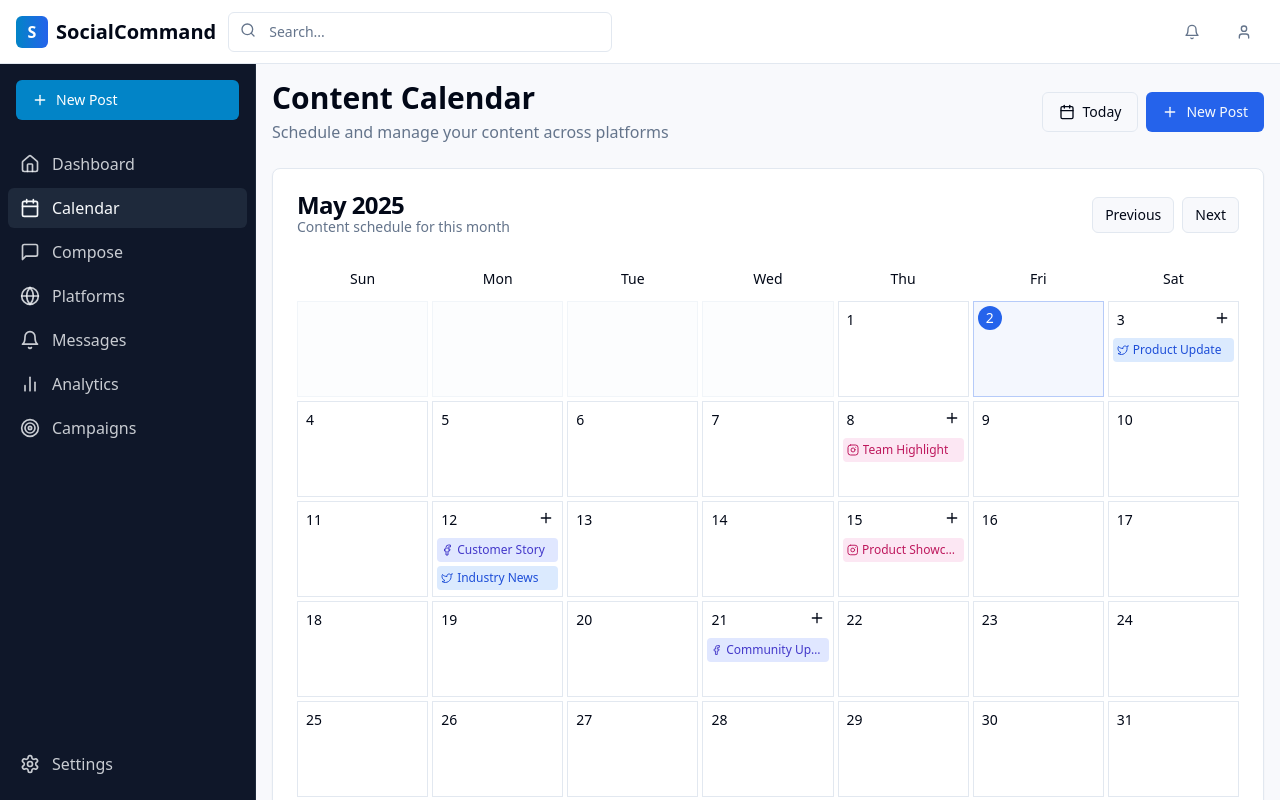
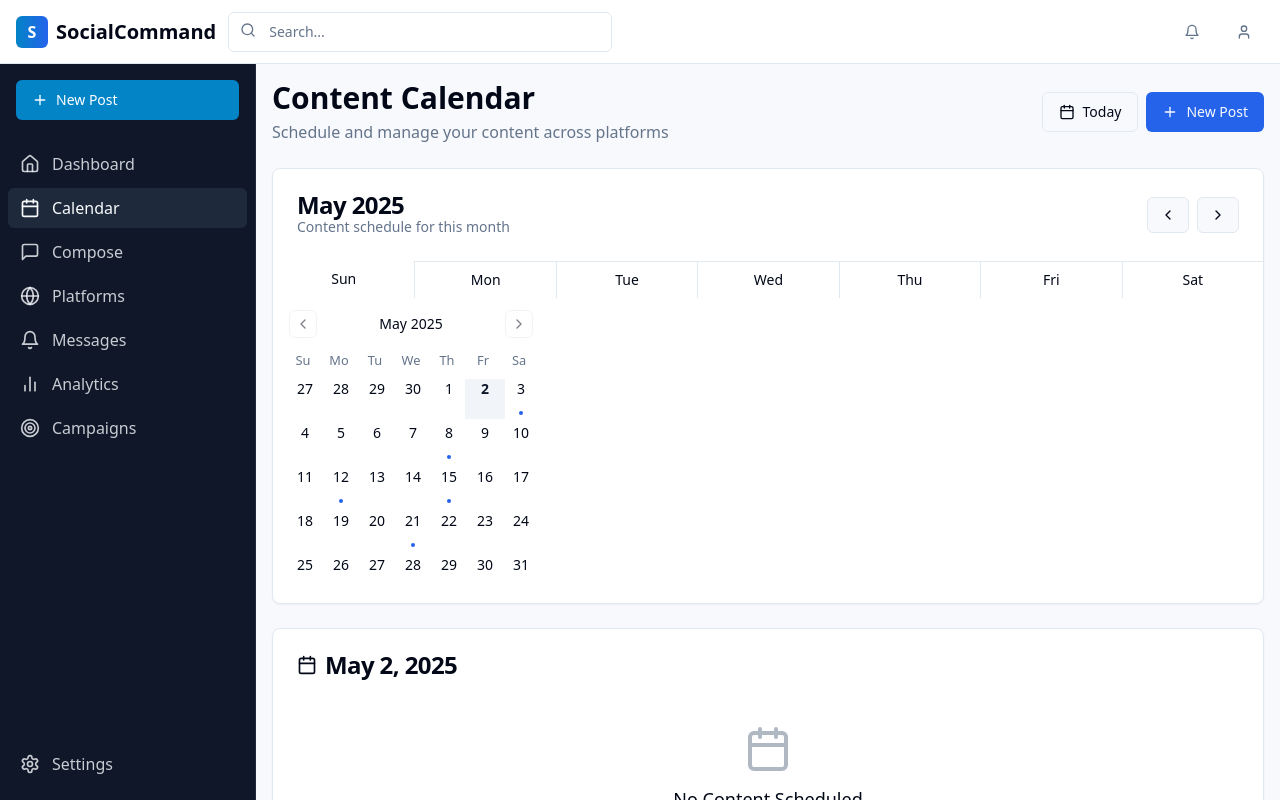
Before and after one commit to krischai73/open-social-command-center, a React (Vite) app: page /calendar in a window 1280 px wide. Built offline with nearby package versions, Linux system fonts and the light colour scheme.

Commit message:
Refactor: Apply UI components
Apply the UI components to the application.

```diff
--- a/src/components/ui/calendar.tsx
+++ b/src/components/ui/calendar.tsx
@@ -1,3 +1,4 @@
+
 import * as React from "react";
 import { ChevronLeft, ChevronRight } from "lucide-react";
 import { DayPicker } from "react-day-picker";
@@ -11,6 +12,7 @@ function Calendar({
   className,
   classNames,
   showOutsideDays = true,
+  components,
   ...props
 }: CalendarProps) {
   return (
@@ -37,7 +39,7 @@ function Calendar({
         cell: "h-9 w-9 text-center text-sm p-0 relative [&:has([aria-selected].day-range-end)]:rounded-r-md [&:has([aria-selected].day-outside)]:bg-accent/50 [&:has([aria-selected])]:bg-accent first:[&:has([aria-selected])]:rounded-l-md last:[&:has([aria-selected])]:rounded-r-md focus-within:relative focus-within:z-20",
         day: cn(
           buttonVariants({ variant: "ghost" }),
-          "h-9 w-9 p-0 font-normal aria-selected:opacity-100"
+          "h-9 w-9 p-0 font-normal aria-selected:opacity-100 transition-colors"
         ),
         day_range_end: "day-range-end",
         day_selected:
@@ -54,6 +56,7 @@ function Calendar({
       components={{
         IconLeft: ({ ..._props }) => <ChevronLeft className="h-4 w-4" />,
         IconRight: ({ ..._props }) => <ChevronRight className="h-4 w-4" />,
+        ...components,
       }}
       {...props}
     />
--- a/src/pages/Calendar.tsx
+++ b/src/pages/Calendar.tsx
@@ -1,82 +1,152 @@
 
-import React from 'react';
+import React, { useState } from 'react';
 import { Card, CardContent, CardDescription, CardHeader, CardTitle } from '@/components/ui/card';
-import { Calendar as CalendarIcon, Instagram, Twitter, Facebook, Plus } from 'lucide-react';
+import { Calendar as CalendarIcon, Instagram, Twitter, Facebook, Plus, ChevronLeft, ChevronRight, Users } from 'lucide-react';
 import { Button } from '@/components/ui/button';
+import { Calendar as CalendarComponent } from '@/components/ui/calendar';
+import { format, addMonths, subMonths, isSameDay } from 'date-fns';
+import { Tooltip, TooltipContent, TooltipProvider, TooltipTrigger } from '@/components/ui/tooltip';
+import { Dialog, DialogContent, DialogHeader, DialogTitle, DialogTrigger, DialogClose } from '@/components/ui/dialog';
+import { Input } from '@/components/ui/input';
+import { Label } from '@/components/ui/label';
+import { Textarea } from '@/components/ui/textarea';
+import { Select, SelectContent, SelectItem, SelectTrigger, SelectValue } from '@/components/ui/select';
+import { Badge } from '@/components/ui/badge';
+import { toast } from '@/components/ui/sonner';
+import { cn } from '@/lib/utils';
+
+interface CalendarEvent {
+  day: number;
+  platform: 'twitter' | 'instagram' | 'facebook' | 'all';
+  time: string;
+  title: string;
+  description?: string;
+  assignee?: string;
+}
+
+interface ScheduleType {
+  [key: number]: CalendarEvent[];
+}
 
 const Calendar: React.FC = () => {
-  const currentDate = new Date();
-  const daysInMonth = new Date(currentDate.getFullYear(), currentDate.getMonth() + 1, 0).getDate();
-  const firstDayOfMonth = new Date(currentDate.getFullYear(), currentDate.getMonth(), 1).getDay();
-  const monthName = currentDate.toLocaleString('default', { month: 'long' });
+  const [currentDate, setCurrentDate] = useState<Date>(new Date());
+  const [selectedDate, setSelectedDate] = useState<Date | undefined>(new Date());
+  const [showEventDialog, setShowEventDialog] = useState<boolean>(false);
+  const [eventDetails, setEventDetails] = useState<Partial<CalendarEvent>>({
+    platform: 'twitter',
+    title: '',
+    time: '',
+    description: '',
+  });
 
-  const schedule = {
-    3: [{ platform: 'twitter', time: '09:30 AM', title: 'Product Update' }],
-    8: [{ platform: 'instagram', time: '11:00 AM', title: 'Team Highlight' }],
+  const monthName = format(currentDate, 'MMMM');
+  const year = currentDate.getFullYear();
+
+  const [schedule, setSchedule] = useState<ScheduleType>({
+    3: [{ day: 3, platform: 'twitter', time: '09:30 AM', title: 'Product Update' }],
+    8: [{ day: 8, platform: 'instagram', time: '11:00 AM', title: 'Team Highlight' }],
     12: [
-      { platform: 'facebook', time: '10:00 AM', title: 'Customer Story' },
-      { platform: 'twitter', time: '02:30 PM', title: 'Industry News' },
+      { day: 12, platform: 'facebook', time: '10:00 AM', title: 'Customer Story', assignee: 'Sarah Johnson' },
+      { day: 12, platform: 'twitter', time: '02:30 PM', title: 'Industry News' },
     ],
-    15: [{ platform: 'instagram', time: '03:15 PM', title: 'Product Showcase' }],
-    21: [{ platform: 'facebook', time: '11:45 AM', title: 'Community Update' }],
+    15: [{ day: 15, platform: 'instagram', time: '03:15 PM', title: 'Product Showcase', description: 'New feature launch with product demo' }],
+    21: [{ day: 21, platform: 'facebook', time: '11:45 AM', title: 'Community Update', assignee: 'Mike Chen' }],
+  });
+
+  const navigateMonth = (direction: 'prev' | 'next') => {
+    setCurrentDate(prev =>
+      direction === 'next' ? addMonths(prev, 1) : subMonths(prev, 1)
+    );
   };
 
-  const renderCalendarDays = () => {
-    const days = [];
-    const today = currentDate.getDate();
+  const handleDateSelect = (date: Date | undefined) => {
+    setSelectedDate(date);
+  };
 
-    // Add empty cells for days before the first day of the month
-    for (let i = 0; i < firstDayOfMonth; i++) {
-      days.push(<div key={`empty-${i}`} className="h-24 border border-muted bg-muted/20"></div>);
+  const getDayEvents = (day: number): CalendarEvent[] => {
+    return schedule[day] || [];
+  };
+
+  const getSelectedDayEvents = (): CalendarEvent[] => {
+    if (!selectedDate) return [];
+    const day = selectedDate.getDate();
+    return getDayEvents(day);
+  };
+
+  const addEvent = () => {
+    if (!selectedDate || !eventDetails.title || !eventDetails.time) {
+      toast.error("Please fill in all required fields");
+      return;
     }
 
-    // Add cells for each day of the month
-    for (let day = 1; day <= daysInMonth; day++) {
-      const isToday = day === today;
-      const hasEvents = schedule[day as keyof typeof schedule];
+    const day = selectedDate.getDate();
+    const newEvent: CalendarEvent = {
+      day,
+      platform: eventDetails.platform as 'twitter' | 'instagram' | 'facebook' | 'all',
+      time: eventDetails.time,
+      title: eventDetails.title,
+      description: eventDetails.description,
+      assignee: eventDetails.assignee
+    };
 
-      days.push(
-        <div
-          key={day}
-          className={`h-24 border p-1 relative ${isToday ? 'bg-primary/5 border-primary/30' : ''}`}
-        >
-          <div className="flex justify-between items-start">
-            <span className={`text-sm font-medium p-1 ${isToday ? 'bg-primary text-white rounded-full w-6 h-6 flex items-center justify-center' : ''}`}>
-              {day}
-            </span>
-            {hasEvents && (
-              <Button size="icon" variant="ghost" className="w-6 h-6">
-                <Plus className="h-4 w-4" />
-              </Button>
-            )}
-          </div>
+    setSchedule(prev => {
+      const updatedEvents = {...prev};
+      if (updatedEvents[day]) {
+        updatedEvents[day] = [...updatedEvents[day], newEvent];
+      } else {
+        updatedEvents[day] = [newEvent];
+      }
+      return updatedEvents;
+    });
 
-          {hasEvents && (
-            <div className="mt-1 space-y-1">
-              {hasEvents.map((event, idx) => (
-                <div
-                  key={idx}
-                  className={`text-xs p-1 rounded truncate ${
-                    event.platform === 'twitter' ? 'bg-blue-100 text-blue-700' :
-                    event.platform === 'instagram' ? 'bg-pink-100 text-pink-700' :
-                    'bg-indigo-100 text-indigo-700'
-                  }`}
-                >
-                  <div className="flex items-center gap-1">
-                    {event.platform === 'twitter' && <Twitter className="h-3 w-3" />}
-                    {event.platform === 'instagram' && <Instagram className="h-3 w-3" />}
-                    {event.platform === 'facebook' && <Facebook className="h-3 w-3" />}
-                    <span className="truncate">{event.title}</span>
-                  </div>
-                </div>
-              ))}
-            </div>
-          )}
+    setEventDetails({
+      platform: 'twitter',
+      title: '',
+      time: '',
+      description: '',
+    });
+    setShowEventDialog(false);
+    toast.success("Event added successfully");
+  };
+
+  const renderPlatformIcon = (platform: string) => {
+    switch (platform) {
+      case 'twitter':
+        return <Twitter className="h-3 w-3 text-blue-500" aria-hidden="true" />;
+      case 'instagram':
+        return <Instagram className="h-3 w-3 text-pink-500" aria-hidden="true" />;
+      case 'facebook':
+        return <Facebook className="h-3 w-3 text-blue-700" aria-hidden="true" />;
+      case 'all':
+        return (
+          <div className="flex -space-x-1">
+            <Twitter className="h-3 w-3 text-blue-500" aria-hidden="true" />
+            <Instagram className="h-3 w-3 text-pink-500" aria-hidden="true" />
+            <Facebook className="h-3 w-3 text-blue-700" aria-hidden="true" />
           </div>
         );
+      default:
+        return null;
     }
+  };
 
-    return days;
+  // Custom day rendering for the Calendar component
+  const renderDay = (day: Date) => {
+    const isToday = isSameDay(day, new Date());
+    const dayEvents = getDayEvents(day.getDate());
+    const hasEvents = dayEvents.length > 0;
+
+    return (
+      <div
+        className={cn(
+          "relative h-10 w-10 p-0 font-normal aria-selected:opacity-100",
+          isToday && "bg-accent text-accent-foreground font-semibold",
+          hasEvents && "after:absolute after:bottom-1 after:left-1/2 after:-translate-x-1/2 after:h-1 after:w-1 after:rounded-full after:bg-primary"
+        )}
+      >
+        {day.getDate()}
+      </div>
+    );
   };
 
   return (
@@ -87,39 +157,200 @@ const Calendar: React.FC = () => {
           <p className="text-muted-foreground mt-1">Schedule and manage your content across platforms</p>
         </div>
         <div className="flex gap-2">
-          <Button variant="outline" className="hidden md:flex gap-2">
+          <TooltipProvider>
+            <Tooltip>
+              <TooltipTrigger asChild>
+                <Button variant="outline" className="hidden md:flex gap-2" onClick={() => setSelectedDate(new Date())}>
                   <CalendarIcon className="h-4 w-4" />
                   Today
                 </Button>
-          <Button className="gap-2">
+              </TooltipTrigger>
+              <TooltipContent>
+                Jump to today
+              </TooltipContent>
+            </Tooltip>
+          </TooltipProvider>
+
+          <Dialog open={showEventDialog} onOpenChange={setShowEventDialog}>
+            <DialogTrigger asChild>
+              <Button className="gap-2 transition-all hover:bg-primary/90">
                 <Plus className="h-4 w-4" />
                 New Post
               </Button>
+            </DialogTrigger>
+            <DialogContent className="sm:max-w-md">
+              <DialogHeader>
+                <DialogTitle>Schedule New Content</DialogTitle>
+              </DialogHeader>
+              <div className="grid gap-4 py-4">
+                <div className="grid gap-2">
+                  <Label htmlFor="title" className="text-left">Title</Label>
+                  <Input
+                    id="title"
+                    placeholder="Enter post title"
+                    value={eventDetails.title}
+                    onChange={(e) => setEventDetails({...eventDetails, title: e.target.value})}
+                  />
+                </div>
+
+                <div className="grid grid-cols-2 gap-4">
+                  <div className="grid gap-2">
+                    <Label htmlFor="platform" className="text-left">Platform</Label>
+                    <Select
+                      onValueChange={(value) => setEventDetails({...eventDetails, platform: value as any})}
+                      defaultValue={eventDetails.platform}
+                    >
+                      <SelectTrigger id="platform">
+                        <SelectValue placeholder="Select platform" />
+                      </SelectTrigger>
+                      <SelectContent>
+                        <SelectItem value="twitter">Twitter</SelectItem>
+                        <SelectItem value="instagram">Instagram</SelectItem>
+                        <SelectItem value="facebook">Facebook</SelectItem>
+                        <SelectItem value="all">All Platforms</SelectItem>
+                      </SelectContent>
+                    </Select>
+                  </div>
+
+                  <div className="grid gap-2">
+                    <Label htmlFor="time" className="text-left">Time</Label>
+                    <Input
+                      id="time"
+                      placeholder="e.g., 10:30 AM"
+                      value={eventDetails.time}
+                      onChange={(e) => setEventDetails({...eventDetails, time: e.target.value})}
+                    />
                   </div>
                 </div>
 
-      <Card>
+                <div className="grid gap-2">
+                  <Label htmlFor="description" className="text-left">Description</Label>
+                  <Textarea
+                    id="description"
+                    placeholder="Enter post description"
+                    value={eventDetails.description || ''}
+                    onChange={(e) => setEventDetails({...eventDetails, description: e.target.value})}
+                  />
+                </div>
+
+                <div className="grid gap-2">
+                  <Label htmlFor="assignee" className="text-left">Assigned To</Label>
+                  <Input
+                    id="assignee"
+                    placeholder="Team member name"
+                    value={eventDetails.assignee || ''}
+                    onChange={(e) => setEventDetails({...eventDetails, assignee: e.target.value})}
+                  />
+                </div>
+              </div>
+              <div className="flex justify-end gap-2">
+                <DialogClose asChild>
+                  <Button variant="outline">Cancel</Button>
+                </DialogClose>
+                <Button onClick={addEvent}>Add Event</Button>
+              </div>
+            </DialogContent>
+          </Dialog>
+        </div>
+      </div>
+
+      <Card className="overflow-hidden">
         <CardHeader>
           <div className="flex items-center justify-between">
             <div>
-              <CardTitle>{monthName} {currentDate.getFullYear()}</CardTitle>
+              <CardTitle>{monthName} {year}</CardTitle>
               <CardDescription>Content schedule for this month</CardDescription>
             </div>
             <div className="flex gap-2">
-              <Button size="sm" variant="outline">Previous</Button>
-              <Button size="sm" variant="outline">Next</Button>
+              <Button size="sm" variant="outline" onClick={() => navigateMonth('prev')}>
+                <ChevronLeft className="h-4 w-4" />
+                <span className="sr-only">Previous month</span>
+              </Button>
+              <Button size="sm" variant="outline" onClick={() => navigateMonth('next')}>
+                <ChevronRight className="h-4 w-4" />
+                <span className="sr-only">Next month</span>
+              </Button>
             </div>
           </div>
         </CardHeader>
-        <CardContent>
-          <div className="grid grid-cols-7 gap-1">
+        <CardContent className="p-0">
+          <div className="grid grid-cols-7 divide-x divide-y divide-border">
             {['Sun', 'Mon', 'Tue', 'Wed', 'Thu', 'Fri', 'Sat'].map((day) => (
               <div key={day} className="text-center font-medium py-2 text-sm">
                 {day}
               </div>
             ))}
-            {renderCalendarDays()}
           </div>
+          <div>
+            <CalendarComponent
+              mode="single"
+              selected={selectedDate}
+              onSelect={handleDateSelect}
+              month={currentDate}
+              className="border-0"
+              components={{
+                Day: ({ date }) => renderDay(date)
+              }}
+            />
+          </div>
+        </CardContent>
+      </Card>
+
+      <Card>
+        <CardHeader>
+          <CardTitle className="flex items-center gap-2">
+            <CalendarIcon className="h-5 w-5" />
+            {selectedDate ? format(selectedDate, 'MMMM d, yyyy') : 'Select a date'}
+          </CardTitle>
+          {getSelectedDayEvents().length > 0 && (
+            <CardDescription>
+              {getSelectedDayEvents().length} content items scheduled
+            </CardDescription>
+          )}
+        </CardHeader>
+        <CardContent>
+          {getSelectedDayEvents().length > 0 ? (
+            <div className="space-y-4">
+              {getSelectedDayEvents().map((event, idx) => (
+                <div key={idx} className="p-4 rounded-lg border transition-all hover:shadow-md">
+                  <div className="flex justify-between items-start mb-2">
+                    <div className="flex items-center gap-2">
+                      {renderPlatformIcon(event.platform)}
+                      <span className="font-medium">{event.title}</span>
+                    </div>
+                    <Badge variant="outline">{event.time}</Badge>
+                  </div>
+                  {event.description && (
+                    <p className="text-sm text-muted-foreground mb-2">{event.description}</p>
+                  )}
+                  {event.assignee && (
+                    <div className="flex items-center gap-2 text-xs text-muted-foreground mt-3">
+                      <Users className="h-3 w-3" />
+                      <span>Assigned to {event.assignee}</span>
+                    </div>
+                  )}
+                </div>
+              ))}
+            </div>
+          ) : (
+            <div className="text-center py-6">
+              <CalendarIcon className="mx-auto h-12 w-12 text-muted-foreground opacity-50 mb-3" />
+              <h3 className="text-lg font-medium mb-1">No Content Scheduled</h3>
+              <p className="text-sm text-muted-foreground mb-4">
+                {selectedDate ? 'No content planned for this day.' : 'Select a date to view scheduled content.'}
+              </p>
+              {selectedDate && (
+                <Button
+                  onClick={() => setShowEventDialog(true)}
+                  variant="outline"
+                  className="mt-2"
+                >
+                  <Plus className="h-4 w-4 mr-1" />
+                  Schedule Content
+                </Button>
+              )}
+            </div>
+          )}
         </CardContent>
       </Card>
     </div>
```
Lines whose indentation alone changed are shown as unchanged.
